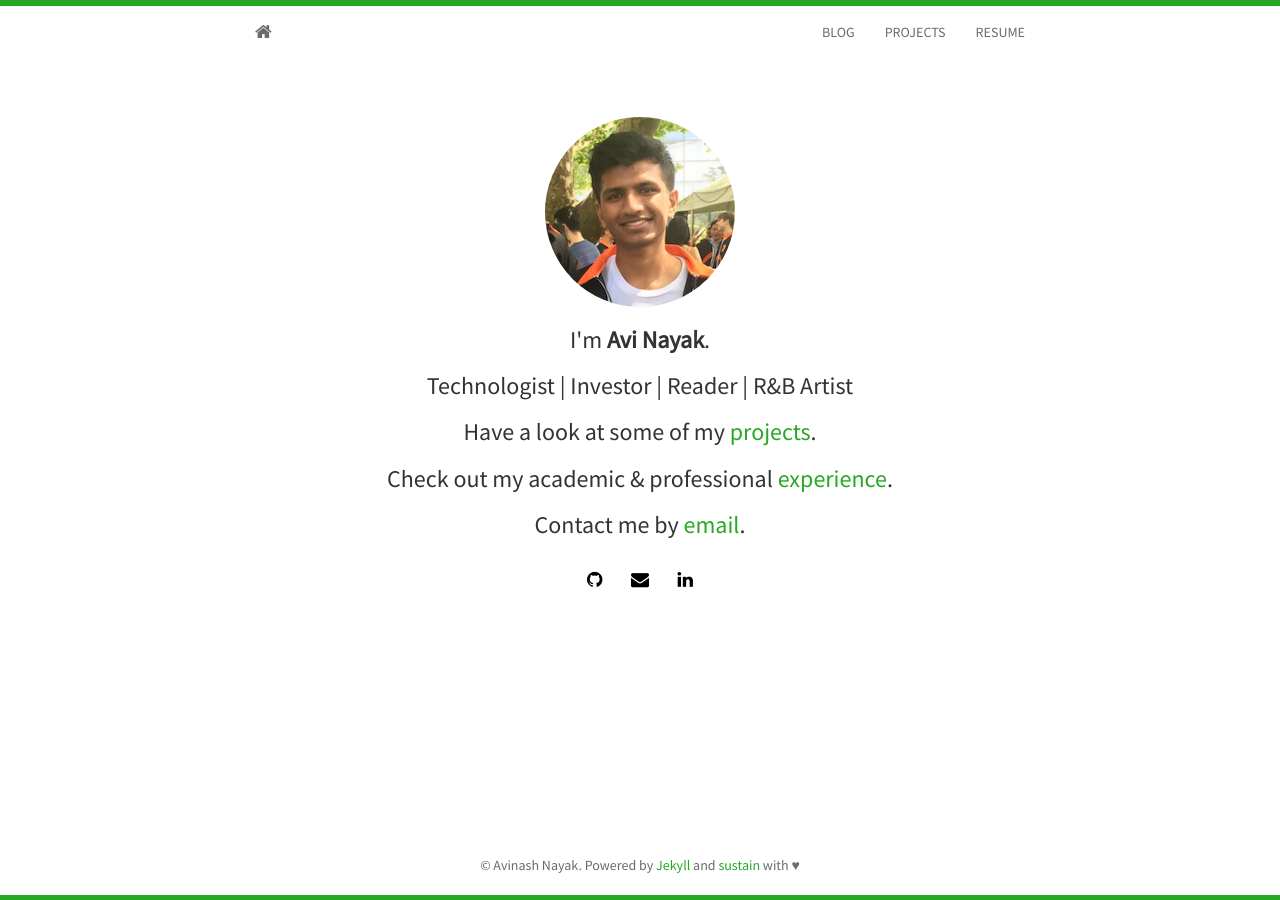
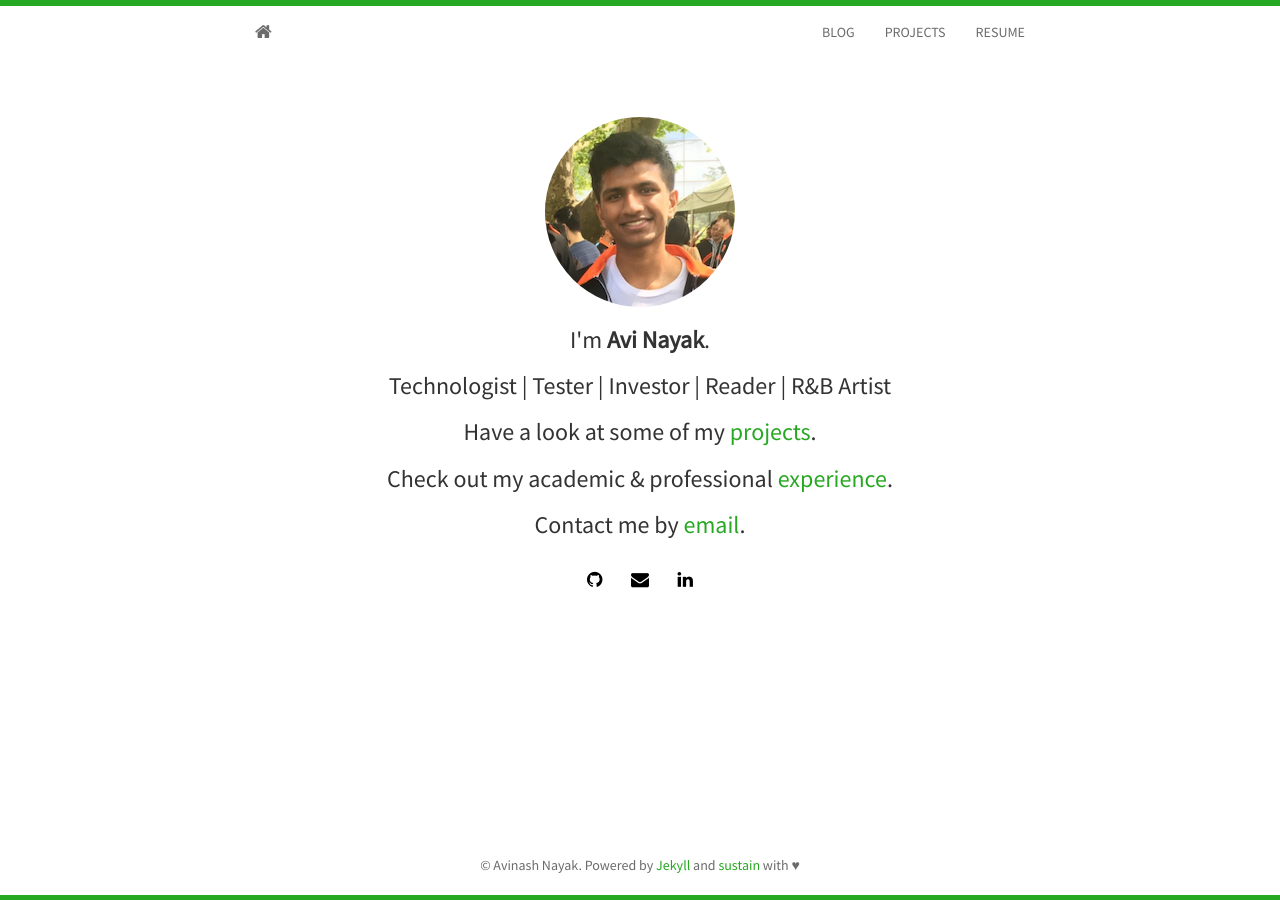
Before and after one commit to avinayak14/avinayak14.github.io, a Jekyll site: the page built from index.html, in a window 1280 px wide. Built offline with Jekyll 4.4.1, drawn with Linux system fonts in a browser that asks for light colours; nearby versions of some CDN libraries; the list of posts is cut into pages by our own code.

```diff
--- a/index.html
+++ b/index.html
@@ -8,7 +8,7 @@ layout: home
 		<img class="img-circle" src="{{ site.baseurl }}static/img/{{ site.avatar }}" alt="Responsive image">
 	  </div>
 	  <h3>I'm <strong>{{ site.author }}</strong>. </h3>
-	  <h3>Technologist | Investor | Reader | R&B Artist</h3>
+	  <h3>Technologist | Tester | Investor | Reader | R&B Artist</h3>
 	  <h3>Have a look at some of my <a href="{{ site.baseurl }}projects.html"> projects</a>.</h3>
 	  <h3>Check out my academic &amp; professional <a href="{{ site.baseurl }}vitae.html">experience</a>.</h3>
 	  <h3>Contact me by <a href="mailto:{{ site.email }}">email</a>.</h3>
```
